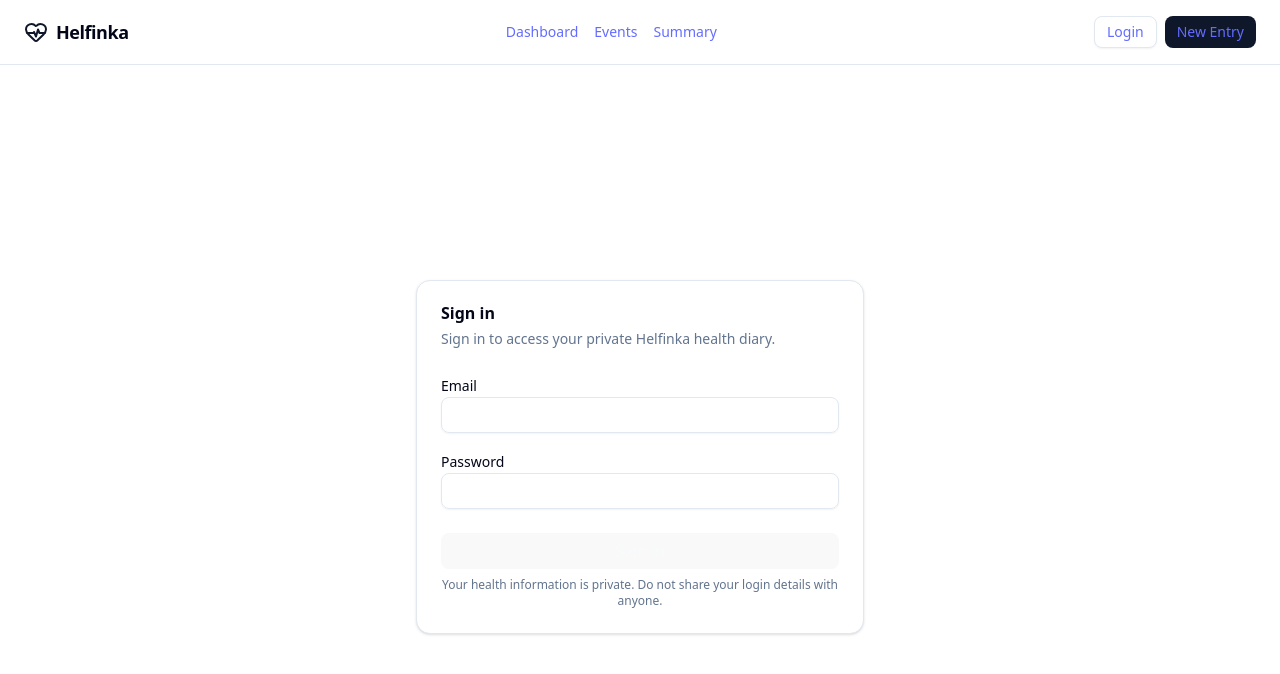
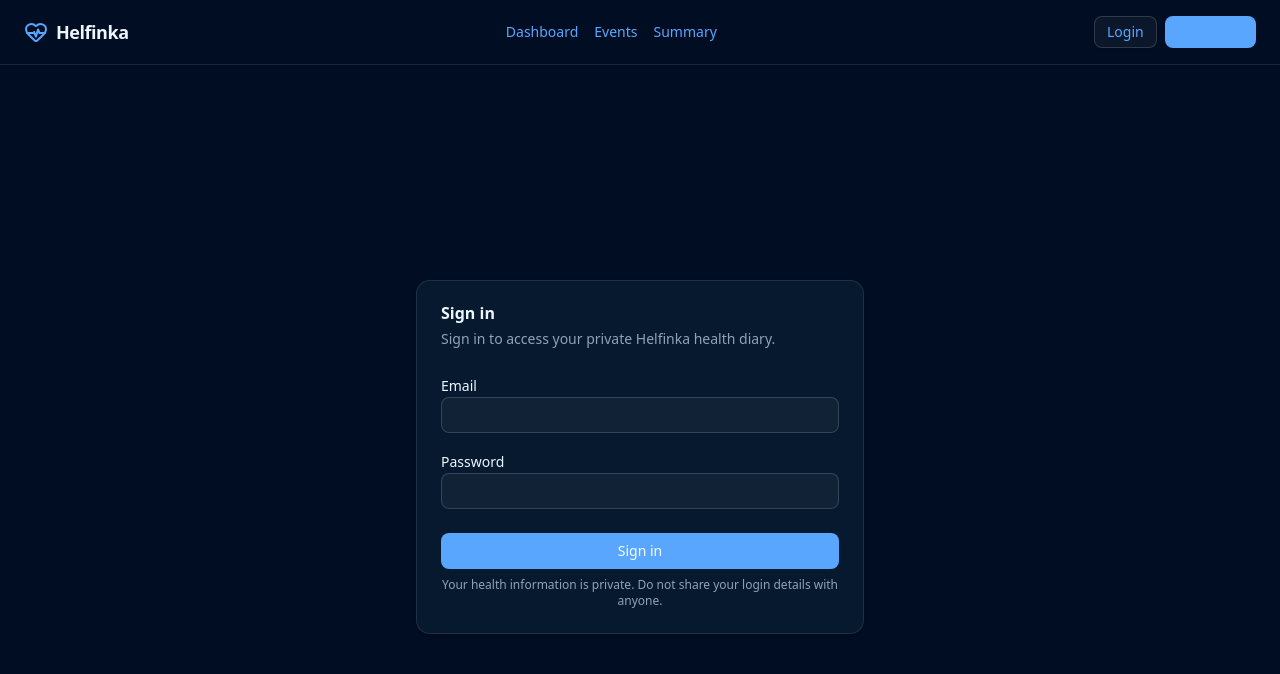
Before and after one commit to MiDevel/Helfinka, a React (Vite) app: page /auth/login in a window 1280 px wide. Shown: the top 674 px of the page. Built offline with nearby package versions, Linux system fonts and the light colour scheme; no server answers.

Commit message:
chore: add theme toggle functionality with light/dark mode support

```diff
--- a/index.html
+++ b/index.html
@@ -4,6 +4,23 @@
     <meta charset="UTF-8" />
     <link rel="icon" type="image/svg+xml" href="/vite.svg" />
     <meta name="viewport" content="width=device-width, initial-scale=1.0" />
+    <script>
+      (function () {
+        try {
+          var storageKey = 'helfinka-theme'
+          var stored = window.localStorage.getItem(storageKey)
+          var theme = stored === 'light' ? 'light' : 'dark'
+
+          if (theme === 'dark') {
+            document.documentElement.classList.add('dark')
+          } else {
+            document.documentElement.classList.remove('dark')
+          }
+        } catch (e) {
+          document.documentElement.classList.add('dark')
+        }
+      })()
+    </script>
     <title>helfinka</title>
   </head>
   <body>
--- a/src/components/layout/AppLayout.tsx
+++ b/src/components/layout/AppLayout.tsx
@@ -1,10 +1,11 @@
 import type { ReactNode } from 'react'
 import { NavLink } from 'react-router-dom'
-import { Activity, HeartPulse, LogOut, Menu } from 'lucide-react'
+import { Activity, HeartPulse, LogOut, Menu, MoonStar, Sun } from 'lucide-react'
 import { toast } from 'sonner'
 
 import { useAuth } from '@/lib/auth/AuthProvider'
 import { hello } from '@/lib/api/auth'
+import { useTheme } from '@/lib/theme/ThemeProvider'
 import { cn } from '@/lib/utils'
 import { Button } from '@/components/ui/button'
 import {
@@ -22,6 +23,7 @@ interface AppLayoutProps {
 
 function AppLayout({ children }: AppLayoutProps) {
   const { user, isAuthenticated, logout } = useAuth()
+  const { theme, toggleTheme } = useTheme()
 
   const handlePingServer = async () => {
     try {
@@ -112,6 +114,19 @@ function AppLayout({ children }: AppLayoutProps) {
                     <DropdownMenuItem asChild>
                       <NavLink to="/events">Events</NavLink>
                     </DropdownMenuItem>
+                    <DropdownMenuItem onClick={toggleTheme}>
+                      {theme === 'dark' ? (
+                        <>
+                          <Sun className="mr-2 h-4 w-4" />
+                          <span>Light mode</span>
+                        </>
+                      ) : (
+                        <>
+                          <MoonStar className="mr-2 h-4 w-4" />
+                          <span>Dark mode</span>
+                        </>
+                      )}
+                    </DropdownMenuItem>
                     <DropdownMenuItem onClick={handlePingServer}>
                       <Activity className="mr-2 h-4 w-4" />
                       <span>PING server</span>
@@ -160,6 +175,19 @@ function AppLayout({ children }: AppLayoutProps) {
                   {isAuthenticated && (
                     <>
                       <DropdownMenuSeparator />
+                      <DropdownMenuItem onClick={toggleTheme}>
+                        {theme === 'dark' ? (
+                          <>
+                            <Sun className="mr-2 h-4 w-4" />
+                            <span>Light mode</span>
+                          </>
+                        ) : (
+                          <>
+                            <MoonStar className="mr-2 h-4 w-4" />
+                            <span>Dark mode</span>
+                          </>
+                        )}
+                      </DropdownMenuItem>
                       <DropdownMenuItem onClick={handlePingServer}>
                         <Activity className="mr-2 h-4 w-4" />
                         <span>PING server</span>
--- a/src/components/ui/sonner.tsx
+++ b/src/components/ui/sonner.tsx
@@ -7,11 +7,14 @@ import {
   TriangleAlertIcon,
 } from "lucide-react"
 import { Toaster as Sonner, type ToasterProps } from "sonner"
+import { useTheme } from "@/lib/theme/ThemeProvider"
 
 const Toaster = ({ ...props }: ToasterProps) => {
+  const { theme } = useTheme()
+
   return (
     <Sonner
-      theme="system"
+      theme={theme}
       className="toaster group"
       icons={{
         success: <CircleCheckIcon className="size-4" />,
--- a/src/index.css
+++ b/src/index.css
@@ -8,23 +8,23 @@
   line-height: 1.5;
   font-weight: 400;
 
-  color-scheme: light dark;
-  color: rgba(255, 255, 255, 0.87);
-  background-color: #242424;
+  color-scheme: light;
+  color: var(--foreground);
+  background-color: var(--background);
 
   font-synthesis: none;
   text-rendering: optimizeLegibility;
   -webkit-font-smoothing: antialiased;
   -moz-osx-font-smoothing: grayscale;
   --radius: 0.625rem;
-  --background: oklch(1 0 0);
-  --foreground: oklch(0.129 0.042 264.695);
-  --card: oklch(1 0 0);
-  --card-foreground: oklch(0.129 0.042 264.695);
-  --popover: oklch(1 0 0);
-  --popover-foreground: oklch(0.129 0.042 264.695);
-  --primary: oklch(0.208 0.042 265.755);
-  --primary-foreground: oklch(0.984 0.003 247.858);
+  --background: oklch(0.98 0.015 255);
+  --foreground: oklch(0.21 0.032 255);
+  --card: oklch(0.99 0.01 255);
+  --card-foreground: oklch(0.19 0.03 255);
+  --popover: oklch(0.99 0.01 255);
+  --popover-foreground: oklch(0.19 0.03 255);
+  --primary: oklch(0.63 0.14 255);
+  --primary-foreground: oklch(0.99 0.01 255);
   --secondary: oklch(0.968 0.007 247.896);
   --secondary-foreground: oklch(0.208 0.042 265.755);
   --muted: oklch(0.968 0.007 247.896);
@@ -50,15 +50,6 @@
   --sidebar-ring: oklch(0.704 0.04 256.788);
 }
 
-a {
-  font-weight: 500;
-  color: #646cff;
-  text-decoration: inherit;
-}
-a:hover {
-  color: #535bf2;
-}
-
 body {
   margin: 0;
   min-width: 320px;
@@ -70,36 +61,14 @@ h1 {
   line-height: 1.1;
 }
 
-button {
-  border-radius: 8px;
-  border: 1px solid transparent;
-  padding: 0.6em 1.2em;
-  font-size: 1em;
+a {
   font-weight: 500;
-  font-family: inherit;
-  background-color: #1a1a1a;
-  cursor: pointer;
-  transition: border-color 0.25s;
+  color: var(--primary);
+  text-decoration: inherit;
+  transition: color 150ms ease-out;
 }
-button:hover {
-  border-color: #646cff;
-}
-button:focus,
-button:focus-visible {
-  outline: 4px auto -webkit-focus-ring-color;
-}
-
-@media (prefers-color-scheme: light) {
-  :root {
-    color: #213547;
-    background-color: #ffffff;
-  }
-  a:hover {
-    color: #747bff;
-  }
-  button {
-    background-color: #f9f9f9;
-  }
+a:hover {
+  color: color-mix(in oklab, var(--primary) 80%, var(--foreground));
 }
 
 @theme inline {
@@ -141,14 +110,18 @@ button:focus-visible {
 }
 
 .dark {
-  --background: oklch(0.129 0.042 264.695);
-  --foreground: oklch(0.984 0.003 247.858);
-  --card: oklch(0.208 0.042 265.755);
-  --card-foreground: oklch(0.984 0.003 247.858);
-  --popover: oklch(0.208 0.042 265.755);
-  --popover-foreground: oklch(0.984 0.003 247.858);
-  --primary: oklch(0.929 0.013 255.508);
-  --primary-foreground: oklch(0.208 0.042 265.755);
+  color-scheme: dark;
+  color: var(--foreground);
+  background-color: var(--background);
+
+  --background: oklch(0.16 0.05 255);
+  --foreground: oklch(0.97 0.02 255);
+  --card: oklch(0.21 0.05 255);
+  --card-foreground: oklch(0.97 0.02 255);
+  --popover: oklch(0.21 0.05 255);
+  --popover-foreground: oklch(0.97 0.02 255);
+  --primary: oklch(0.72 0.16 255);
+  --primary-foreground: oklch(0.99 0.01 255);
   --secondary: oklch(0.279 0.041 260.031);
   --secondary-foreground: oklch(0.984 0.003 247.858);
   --muted: oklch(0.279 0.041 260.031);
--- /dev/null
+++ b/src/lib/theme/ThemeProvider.tsx
@@ -0,0 +1,73 @@
+import type { ReactNode } from 'react'
+import {
+  createContext,
+  useContext,
+  useEffect,
+  useMemo,
+  useState,
+} from 'react'
+
+const THEME_STORAGE_KEY = 'helfinka-theme'
+
+export type Theme = 'light' | 'dark'
+
+interface ThemeContextValue {
+  theme: Theme
+  setTheme: (theme: Theme) => void
+  toggleTheme: () => void
+}
+
+const ThemeContext = createContext<ThemeContextValue | undefined>(undefined)
+
+interface ThemeProviderProps {
+  children: ReactNode
+}
+
+function getInitialTheme(): Theme {
+  if (typeof window === 'undefined') {
+    return 'dark'
+  }
+
+  const stored = window.localStorage.getItem(THEME_STORAGE_KEY)
+
+  return stored === 'light' ? 'light' : 'dark'
+}
+
+function ThemeProvider({ children }: ThemeProviderProps) {
+  const [theme, setTheme] = useState<Theme>(getInitialTheme)
+
+  useEffect(() => {
+    const root = document.documentElement
+
+    if (theme === 'dark') {
+      root.classList.add('dark')
+    } else {
+      root.classList.remove('dark')
+    }
+
+    window.localStorage.setItem(THEME_STORAGE_KEY, theme)
+  }, [theme])
+
+  const value = useMemo<ThemeContextValue>(
+    () => ({
+      theme,
+      setTheme,
+      toggleTheme: () => setTheme((current) => (current === 'dark' ? 'light' : 'dark')),
+    }),
+    [theme]
+  )
+
+  return <ThemeContext.Provider value={value}>{children}</ThemeContext.Provider>
+}
+
+function useTheme(): ThemeContextValue {
+  const ctx = useContext(ThemeContext)
+
+  if (!ctx) {
+    throw new Error('useTheme must be used within a ThemeProvider')
+  }
+
+  return ctx
+}
+
+export { ThemeProvider, useTheme }
--- a/src/main.tsx
+++ b/src/main.tsx
@@ -7,6 +7,7 @@ import './index.css'
 import App from './App.tsx'
 import { Toaster } from '@/components/ui/sonner'
 import { AuthProvider } from '@/lib/auth/AuthProvider'
+import { ThemeProvider } from '@/lib/theme/ThemeProvider'
 
 const queryClient = new QueryClient()
 
@@ -15,8 +16,10 @@ createRoot(document.getElementById('root')!).render(
     <QueryClientProvider client={queryClient}>
       <BrowserRouter basename={import.meta.env.BASE_URL}>
         <AuthProvider>
-          <App />
-          <Toaster />
+          <ThemeProvider>
+            <App />
+            <Toaster />
+          </ThemeProvider>
         </AuthProvider>
       </BrowserRouter>
     </QueryClientProvider>
```
